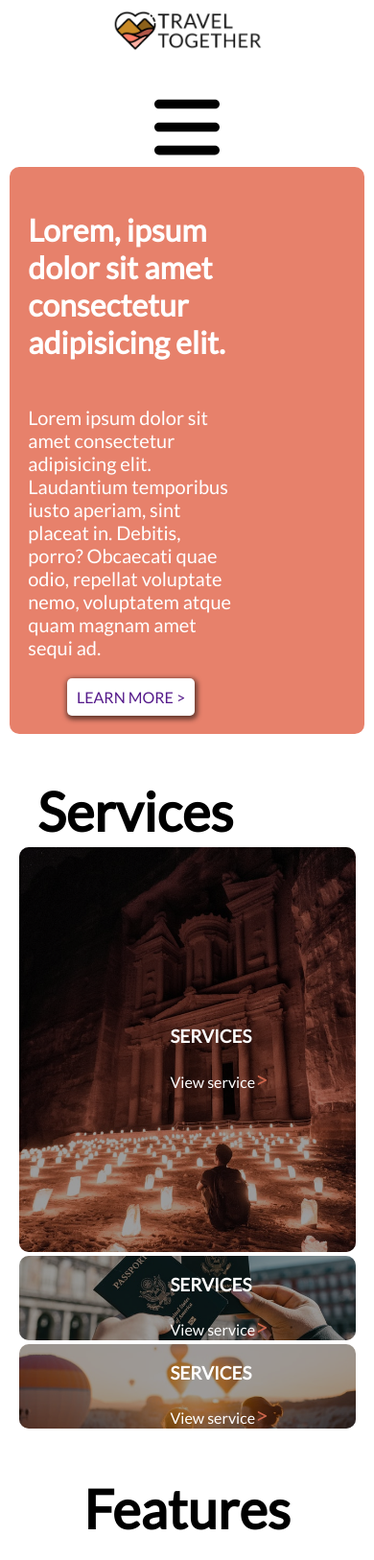
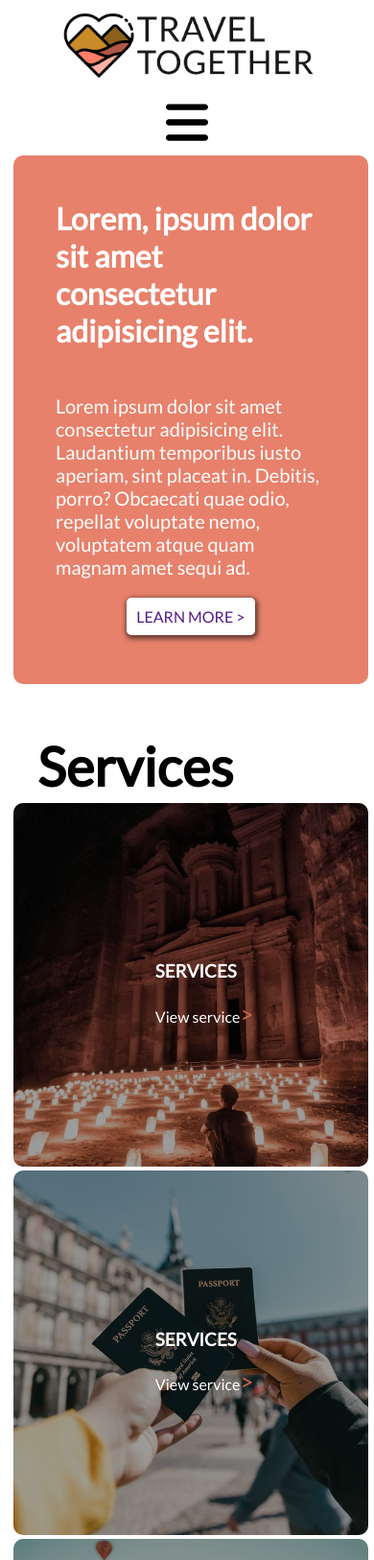
Before and after one commit to Loreshadow/Travel-Together, a website: page index.html in a window 390 px wide. Shown: the top 1626 px of the page at 96% size. Drawn offline with Linux system fonts and the light colour scheme.

Commit message:
fixed some issues with the responsive

```diff
--- a/assets/scss/base/_responsive.scss
+++ b/assets/scss/base/_responsive.scss
@@ -14,7 +14,7 @@
         flex-direction: column;
         align-items: center;
         .logo-container {
-            width: 50%;
+            width: 75%;
             img {
                 width: 100%;
             }
@@ -24,12 +24,16 @@
             .menu-img-container {
                 visibility: visible;
                 margin-top: -15%;
+                width: 15%;
             }
         }
     }
-    // responsive banner _banner.scss
+    // responsive banner
     #banner {
         width: 95%;
+        display: flex;
+        flex-direction: column;
+        align-items: center;
         .banner-content {
             width: 85%;
             margin: 0 auto;
@@ -38,18 +42,20 @@
             visibility: hidden;
         }
     }
-    // responsive services _services.scss
+    // responsive services
     #services {
         width: 100%;
         .cards-container {
             flex-direction: column;
-            width: 90%;
+            width: 95%;
             margin: 0 auto;
             .card-container-left {
                 width: 100%;
                 .card {
                     max-width: 100%;
                     margin-bottom: 1%;
+                    height: 45vh;
+                    background-position: center;
                 }
             }
             .card-container-right {
@@ -58,12 +64,13 @@
                     max-width: 100%;
                     margin: 0;
                     margin-bottom: 1%;
+                    height: 45vh;
                 }
             }
         }
     }
 
-    // Responsive features _features.scss
+    // Responsive features
 
     #features {
         display: flex;
@@ -80,6 +87,10 @@
             .feature-card {
                 width: 75%;
                 margin-bottom: 1.5%;
+                .feature-content {
+                    width: 75%;
+                    text-align: center;
+                }
             }
         }
     }
@@ -144,9 +155,30 @@
 // responsive mobile 425px
 
 @media screen and (max-width: 425px) {
-     // responsive banner _banner.scss
+    body {
+        width: 100%;
+    }
+
+    // responsive header
+    header {
+        .logo-container {
+            width: 85%;
+        }
+        nav {
+            .menu-img-container {
+                margin-top: -20%;
+                width: 10%;
+            }
+        }
+    }
+
+     // responsive banner
     #banner {
-        margin: 0 auto;
+        display: flex;
+        align-items: center;
+        justify-content: center;
+        margin-left: 3.5%;
+        margin-right: 3.5%;
         .banner-content {
             h1 {
                 font-size: 2rem;
@@ -156,8 +188,29 @@
             }
         }
     }
+    // responsive services
+    #services {
+        .cards-container {
+            margin-left: 3.5%;
+            margin-right: 3.5%;
+            .card-container-left {
+                .card {
+                    .card-content {
+                        margin-left: 40%;
+                    }
+                }
+            }
+            .card-container-right {
+                .card {
+                    .card-content {
+                        margin-left: 40%;
+                    }
+                }
+            }
+        }
+    }
 
-        // Responsive features _features.scss
+        // Responsive features
         #bottom-banner {
             .banner-content {
                 h2 {
@@ -169,3 +222,9 @@
             }
         }
     }
+
+    @media screen and (max-width: 375px) {
+        body {
+            width: 100%;
+        }
+    }
--- a/assets/scss/pages/_homepage.scss
+++ b/assets/scss/pages/_homepage.scss
@@ -76,7 +76,9 @@
         justify-content: center;
         position: relative;
         z-index: 1;
-        height: 50%;
+        height: 48.5%;
+        margin-left: 1%;
+        margin-bottom: 1.75%;
     }
     .card:nth-of-type(2) {
         background-image: url(../img/img/montgolfiere.jpg);
@@ -123,7 +125,8 @@
     gap: 10%;
     background-image: url(../svg/wave.svg);
     background-size: cover;
-    height: 90vh;
+    padding-top: 13.5%;
+    padding-bottom: 15%;
 }
 
 .features-heading {
@@ -131,6 +134,7 @@
     margin: auto;
     display: flex;
     justify-content: flex-end;
+    margin-bottom: -5%;
 }
 
 .feature-card {
--- a/index.html
+++ b/index.html
@@ -100,6 +100,8 @@
                 </div>
             </div>
         </div>
+    </section>
+    <section>
         <div id="bottom-banner">
             <div class="banner-content">
                 <h2>Lorem ipsum dolor sit amet consectetur.</h2>
```
Also changed, not shown: assets/css/style.css, assets/scss/style.scss (line endings or trailing spaces), 1 other file.
